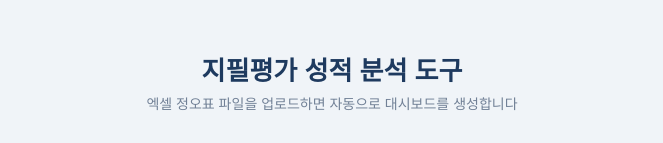
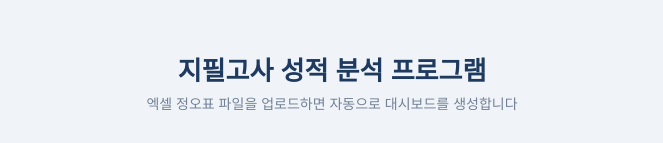
Before and after one commit to israelkh17-jpg/grade-analysis, a website: page index.html in a window 1280 px wide. Shown: the top 143 px of the page, without its empty margins (308-971 px from the left). Drawn offline with nearby package versions, Linux system fonts and the light colour scheme.

Commit message:
제목을 '지필고사 성적 분석 프로그램'으로 통일
- <title> 태그
- 업로드 화면 상단 h1
- 대시보드 헤더 dashTitle (renderDashboard 동적 문자열 → 고정 텍스트)

Co-Authored-By: Claude Opus 4.7 (1M context) <noreply@anthropic.com>

```diff
--- a/index.html
+++ b/index.html
@@ -3,7 +3,7 @@
 <head>
 <meta charset="UTF-8">
 <meta name="viewport" content="width=device-width, initial-scale=1.0">
-<title>지필평가 성적 분석 대시보드 도구</title>
+<title>지필고사 성적 분석 프로그램</title>
 <script src="https://cdnjs.cloudflare.com/ajax/libs/xlsx/0.18.5/xlsx.full.min.js"></script>
 <script src="https://cdnjs.cloudflare.com/ajax/libs/Chart.js/4.4.1/chart.umd.min.js"></script>
 <script src="https://cdnjs.cloudflare.com/ajax/libs/pdf.js/3.11.174/pdf.min.js"></script>
@@ -543,7 +543,7 @@ tr:hover{background:#f7fafc;}
 
 <!-- Upload Screen -->
 <div id="uploadScreen">
-  <h1>지필평가 성적 분석 도구</h1>
+  <h1>지필고사 성적 분석 프로그램</h1>
   <p class="subtitle">엑셀 정오표 파일을 업로드하면 자동으로 대시보드를 생성합니다</p>
 
   <div class="drop-zone" id="dropZone">
@@ -586,7 +586,7 @@ tr:hover{background:#f7fafc;}
 <div id="dashboardScreen">
   <div class="header">
     <div class="left">
-      <h1 id="dashTitle">성적 분석 대시보드</h1>
+      <h1 id="dashTitle">지필고사 성적 분석 프로그램</h1>
       <p id="dashSubtitle"></p>
     </div>
     <div class="right">
@@ -1162,8 +1162,7 @@ function renderDashboard(data, examInfo, subjectName) {
   if (typeof updateAIAnalyzeButtonState === 'function') updateAIAnalyzeButtonState();
 
   // Title
-  document.getElementById('dashTitle').textContent =
-    `${examInfo.year} ${examInfo.semester} ${examInfo.examType} 성적 분석`;
+  document.getElementById('dashTitle').textContent = '지필고사 성적 분석 프로그램';
   document.getElementById('dashSubtitle').textContent =
     `${subjectName} | 1학년 전체 (${data.sortedClasses.map(c=>c+'반').join(', ')}) | 총 ${data.overview.total_students}명`;
 
```
